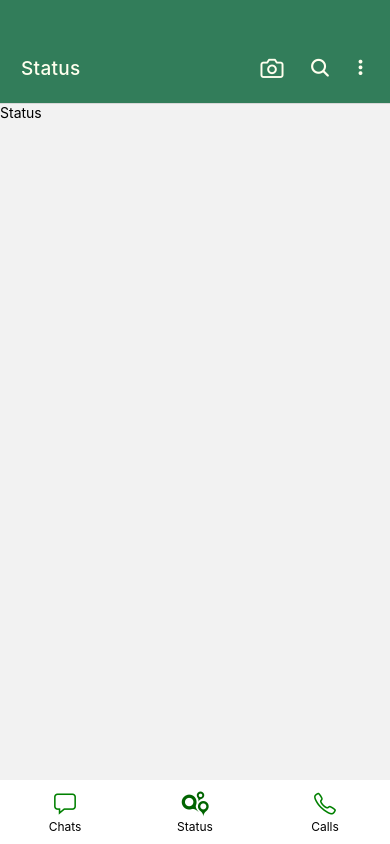
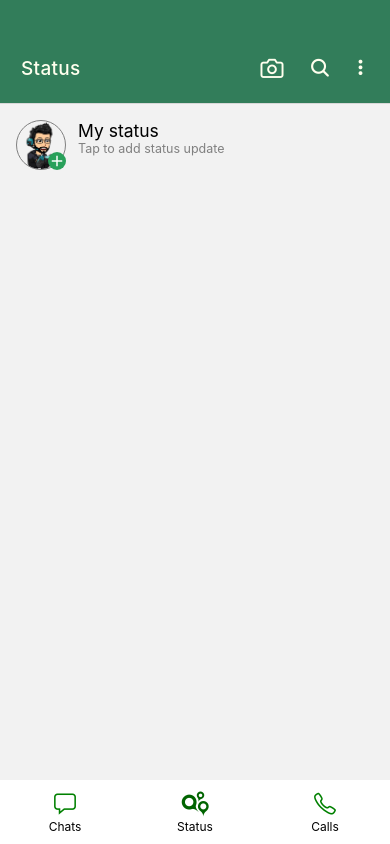
Before and after one commit to AryamanMishra/WhatsApp-Bottom-Tab-UI-RN, a React Native app: screen /Status in a window 390 px wide. Built offline with nearby package versions, Linux system fonts and the light colour scheme.

Commit message:
status page started

```diff
--- a/tabs/Chats.js
+++ b/tabs/Chats.js
@@ -1,6 +1,8 @@
 import React from 'react'
 import { View,StyleSheet,ScrollView } from 'react-native'
 import Chat from '../components/Chat'
+import NewMessageIcon from 'react-native-vector-icons/MaterialCommunityIcons'
+
 
 const Chats = ()=> {
 
@@ -20,6 +22,12 @@
                 <Chat />
                 <Chat />
             </ScrollView>
+            <NewMessageIcon
+                name='message-text-outline'
+                size={30}
+                color='white'
+                style={styles.newMsgIcon}
+            />
         </View>
     )
 }
@@ -28,5 +36,14 @@
     mainChats : {
         backgroundColor:'rgba(200,200,200,0.1)'
     },
+    newMsgIcon : {
+        backgroundColor:'rgb(40,160,90)',
+        position:'absolute',
+        top:'88%',
+        right:'6%',
+        paddingVertical:14,
+        paddingHorizontal:14,
+        borderRadius:50
+    }
 })
 export default Chats
--- a/tabs/Status.js
+++ b/tabs/Status.js
@@ -1,17 +1,64 @@
 import React from 'react'
-import { Text, View,StyleSheet } from 'react-native'
+import { View,StyleSheet,Image, Text } from 'react-native'
+import testImage from '../assets/testImage.png'
+import AddIcon from 'react-native-vector-icons/MaterialIcons'
 
 
 const Status = ()=> {
     return (
         <View style={styles.mainStatus}>
-            <Text>Status</Text>
+            <View style={styles.addStatusSection}>
+                <View style={styles.yourImage}>
+                    <Image
+                        style={styles.profileImage}
+                        source={testImage}
+                    />
+                    <AddIcon
+                        name='add'
+                        size={18}
+                        color='white'
+                        style={styles.addIcon}
+                    />
+                </View>
+                <View style={styles.addStatusText}>
+                    <Text style={styles.largeText}>My status</Text>
+                    <Text style={styles.smallText}>Tap to add status update</Text>
+                </View>
+            </View>
         </View>
     )
 }
 
 const styles = StyleSheet.create({
     mainStatus : {
+        flex:1
+    },
+    addStatusSection : {
+        flexDirection:'row',
+        marginHorizontal:16,
+        marginVertical:16,
+        gap:12
+    },
+    profileImage : {
+        width:50,
+        height:50,
+        borderRadius:50,
+        borderWidth:0.5,
+        borderColor:'grey'
+    },
+    addIcon : {
+        position:'absolute',
+        bottom:0,
+        right:0,
+        backgroundColor:'rgb(40,160,90)',
+        borderRadius:50,
+    },
+    largeText: {
+        fontSize:17.5
+    },
+    smallText : {
+        color:'grey',
+        fontSize:12.5
     }
 })
 
```
